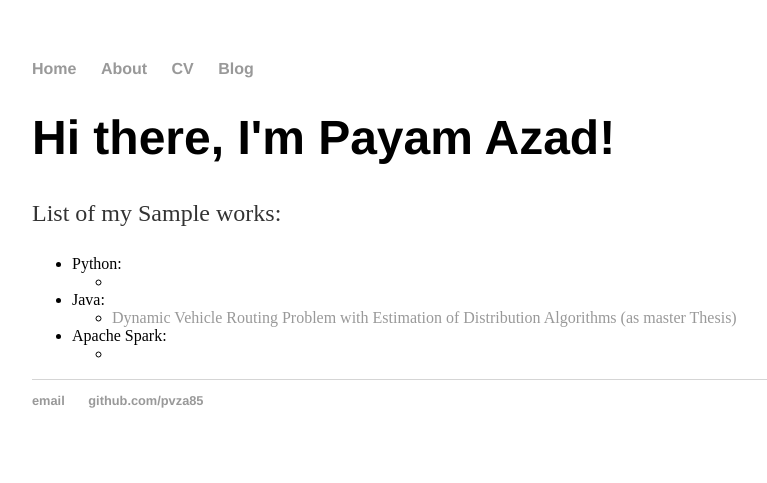
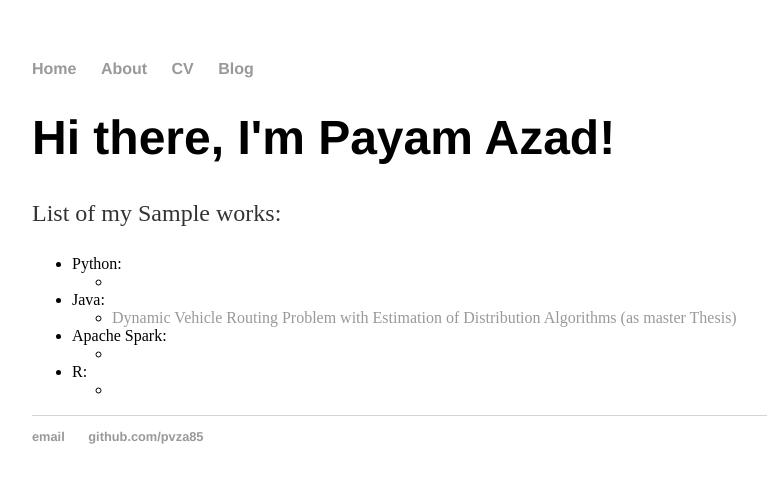
Before and after one commit to pvza85/pvza85.github.io, a Jekyll site: the page built from index.html, in a window 1280 px wide. Shown: the top 483 px of the page, without its empty margins (160-927 px from the left). Built offline with Jekyll 4.4.1, drawn with Linux system fonts in a browser that asks for light colours.

Commit message:
Update index.html

```diff
--- a/index.html
+++ b/index.html
@@ -21,6 +21,11 @@ title: Payam GitHub Portal
 			<li><a href=""></a></li>
 		</ul>
 		</li>
+		<li>R:
+		<ul>
+			<li><a href=""></a></li>
+		</ul>
+		</li>
 	</ul>
 
 </div><!-- /.blurb -->
```
